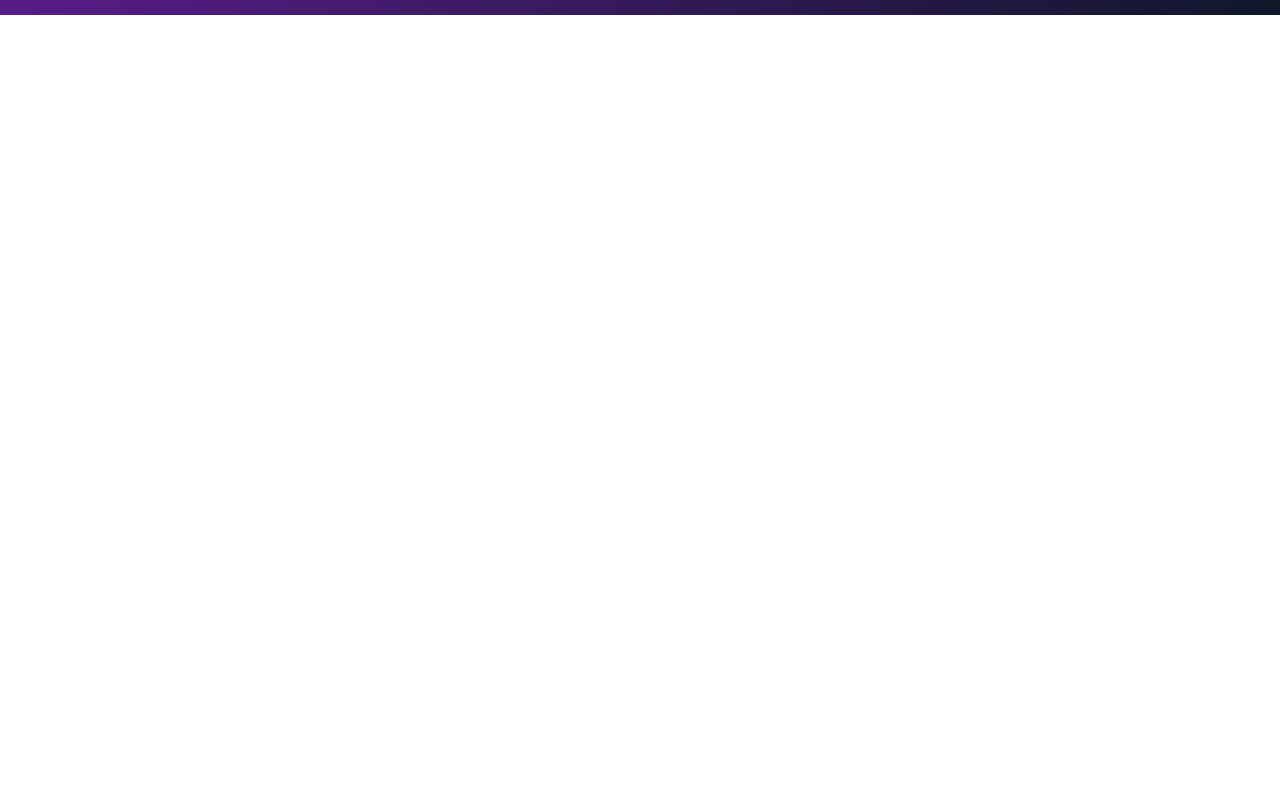
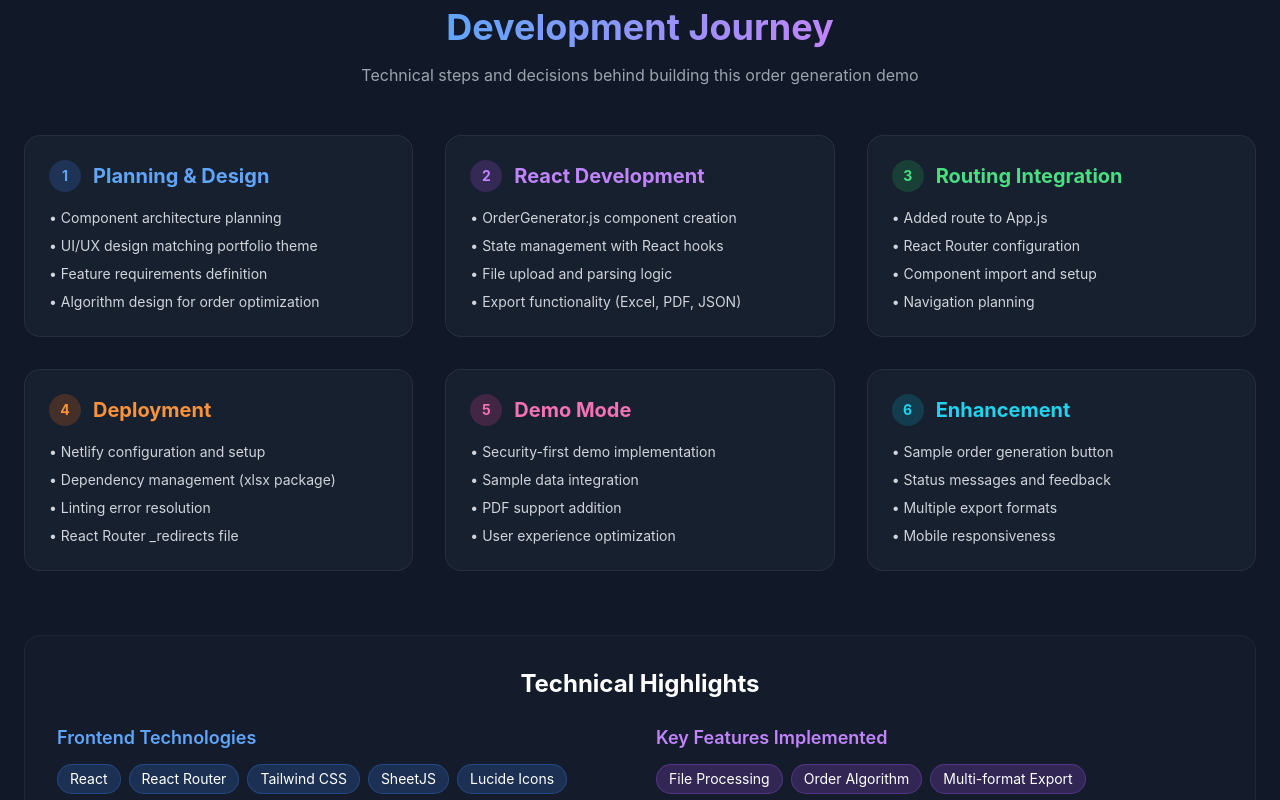
Before and after one commit to avonaitocs/wymain, a React (Create React App) app: page /order-generator in a window 1280 px wide. Shown: the part 1080-1880 px from the top of the page. Before the commit the page ends 1095 px from the top, so only its background shows below. Built offline with nearby package versions, Linux system fonts and the light colour scheme.

Commit message:
Add steps

```diff
--- a/src/components/OrderGenerator.js
+++ b/src/components/OrderGenerator.js
@@ -676,6 +676,154 @@ const OrderGenerator = () => {
           </div>
         )}
       </div>
+
+      {/* Development Journey Section */}
+      <div className="container mx-auto px-6 py-20 border-t border-gray-800">
+        <div className="text-center mb-12">
+          <h2 className="text-4xl font-bold mb-4">
+            <span className="bg-gradient-to-r from-blue-400 to-purple-400 bg-clip-text text-transparent">
+              Development Journey
+            </span>
+          </h2>
+          <p className="text-gray-400 max-w-2xl mx-auto">
+            Technical steps and decisions behind building this order generation demo
+          </p>
+        </div>
+
+        <div className="grid grid-cols-1 md:grid-cols-2 lg:grid-cols-3 gap-8">
+          {/* Phase 1 */}
+          <div className="bg-gray-800/50 backdrop-blur-sm rounded-2xl p-6 border border-gray-700/50">
+            <div className="flex items-center gap-3 mb-4">
+              <div className="w-8 h-8 bg-blue-500/20 rounded-full flex items-center justify-center">
+                <span className="text-blue-400 font-bold text-sm">1</span>
+              </div>
+              <h3 className="text-xl font-bold text-blue-400">Planning & Design</h3>
+            </div>
+            <ul className="space-y-2 text-gray-300 text-sm">
+              <li>• Component architecture planning</li>
+              <li>• UI/UX design matching portfolio theme</li>
+              <li>• Feature requirements definition</li>
+              <li>• Algorithm design for order optimization</li>
+            </ul>
+          </div>
+
+          {/* Phase 2 */}
+          <div className="bg-gray-800/50 backdrop-blur-sm rounded-2xl p-6 border border-gray-700/50">
+            <div className="flex items-center gap-3 mb-4">
+              <div className="w-8 h-8 bg-purple-500/20 rounded-full flex items-center justify-center">
+                <span className="text-purple-400 font-bold text-sm">2</span>
+              </div>
+              <h3 className="text-xl font-bold text-purple-400">React Development</h3>
+            </div>
+            <ul className="space-y-2 text-gray-300 text-sm">
+              <li>• OrderGenerator.js component creation</li>
+              <li>• State management with React hooks</li>
+              <li>• File upload and parsing logic</li>
+              <li>• Export functionality (Excel, PDF, JSON)</li>
+            </ul>
+          </div>
+
+          {/* Phase 3 */}
+          <div className="bg-gray-800/50 backdrop-blur-sm rounded-2xl p-6 border border-gray-700/50">
+            <div className="flex items-center gap-3 mb-4">
+              <div className="w-8 h-8 bg-green-500/20 rounded-full flex items-center justify-center">
+                <span className="text-green-400 font-bold text-sm">3</span>
+              </div>
+              <h3 className="text-xl font-bold text-green-400">Routing Integration</h3>
+            </div>
+            <ul className="space-y-2 text-gray-300 text-sm">
+              <li>• Added route to App.js</li>
+              <li>• React Router configuration</li>
+              <li>• Component import and setup</li>
+              <li>• Navigation planning</li>
+            </ul>
+          </div>
+
+          {/* Phase 4 */}
+          <div className="bg-gray-800/50 backdrop-blur-sm rounded-2xl p-6 border border-gray-700/50">
+            <div className="flex items-center gap-3 mb-4">
+              <div className="w-8 h-8 bg-orange-500/20 rounded-full flex items-center justify-center">
+                <span className="text-orange-400 font-bold text-sm">4</span>
+              </div>
+              <h3 className="text-xl font-bold text-orange-400">Deployment</h3>
+            </div>
+            <ul className="space-y-2 text-gray-300 text-sm">
+              <li>• Netlify configuration and setup</li>
+              <li>• Dependency management (xlsx package)</li>
+              <li>• Linting error resolution</li>
+              <li>• React Router _redirects file</li>
+            </ul>
+          </div>
+
+          {/* Phase 5 */}
+          <div className="bg-gray-800/50 backdrop-blur-sm rounded-2xl p-6 border border-gray-700/50">
+            <div className="flex items-center gap-3 mb-4">
+              <div className="w-8 h-8 bg-pink-500/20 rounded-full flex items-center justify-center">
+                <span className="text-pink-400 font-bold text-sm">5</span>
+              </div>
+              <h3 className="text-xl font-bold text-pink-400">Demo Mode</h3>
+            </div>
+            <ul className="space-y-2 text-gray-300 text-sm">
+              <li>• Security-first demo implementation</li>
+              <li>• Sample data integration</li>
+              <li>• PDF support addition</li>
+              <li>• User experience optimization</li>
+            </ul>
+          </div>
+
+          {/* Phase 6 */}
+          <div className="bg-gray-800/50 backdrop-blur-sm rounded-2xl p-6 border border-gray-700/50">
+            <div className="flex items-center gap-3 mb-4">
+              <div className="w-8 h-8 bg-cyan-500/20 rounded-full flex items-center justify-center">
+                <span className="text-cyan-400 font-bold text-sm">6</span>
+              </div>
+              <h3 className="text-xl font-bold text-cyan-400">Enhancement</h3>
+            </div>
+            <ul className="space-y-2 text-gray-300 text-sm">
+              <li>• Sample order generation button</li>
+              <li>• Status messages and feedback</li>
+              <li>• Multiple export formats</li>
+              <li>• Mobile responsiveness</li>
+            </ul>
+          </div>
+        </div>
+
+        {/* Technical Highlights */}
+        <div className="mt-16 bg-gray-800/30 rounded-2xl p-8 border border-gray-700/30">
+          <h3 className="text-2xl font-bold mb-6 text-center">Technical Highlights</h3>
+          <div className="grid grid-cols-1 md:grid-cols-2 gap-8">
+            <div>
+              <h4 className="text-lg font-semibold text-blue-400 mb-3">Frontend Technologies</h4>
+              <div className="flex flex-wrap gap-2">
+                <span className="px-3 py-1 bg-blue-500/20 rounded-full text-sm border border-blue-500/30">React</span>
+                <span className="px-3 py-1 bg-blue-500/20 rounded-full text-sm border border-blue-500/30">React Router</span>
+                <span className="px-3 py-1 bg-blue-500/20 rounded-full text-sm border border-blue-500/30">Tailwind CSS</span>
+                <span className="px-3 py-1 bg-blue-500/20 rounded-full text-sm border border-blue-500/30">SheetJS</span>
+                <span className="px-3 py-1 bg-blue-500/20 rounded-full text-sm border border-blue-500/30">Lucide Icons</span>
+              </div>
+            </div>
+            <div>
+              <h4 className="text-lg font-semibold text-purple-400 mb-3">Key Features Implemented</h4>
+              <div className="flex flex-wrap gap-2">
+                <span className="px-3 py-1 bg-purple-500/20 rounded-full text-sm border border-purple-500/30">File Processing</span>
+                <span className="px-3 py-1 bg-purple-500/20 rounded-full text-sm border border-purple-500/30">Order Algorithm</span>
+                <span className="px-3 py-1 bg-purple-500/20 rounded-full text-sm border border-purple-500/30">Multi-format Export</span>
+                <span className="px-3 py-1 bg-purple-500/20 rounded-full text-sm border border-purple-500/30">Responsive Design</span>
+              </div>
+            </div>
+          </div>
+        </div>
+
+        {/* Future Considerations */}
+        <div className="mt-12 text-center">
+          <h3 className="text-xl font-bold mb-4 text-gray-300">Production Considerations</h3>
+          <p className="text-gray-400 max-w-3xl mx-auto text-sm leading-relaxed">
+            For a production version, this would require backend infrastructure with secure file handling,
+            database integration, user authentication, and real AI integration for advanced order optimization.
+            The current demo effectively showcases the frontend capabilities and user experience design.
+          </p>
+        </div>
+      </div>
     </div>
   );
 };
```
